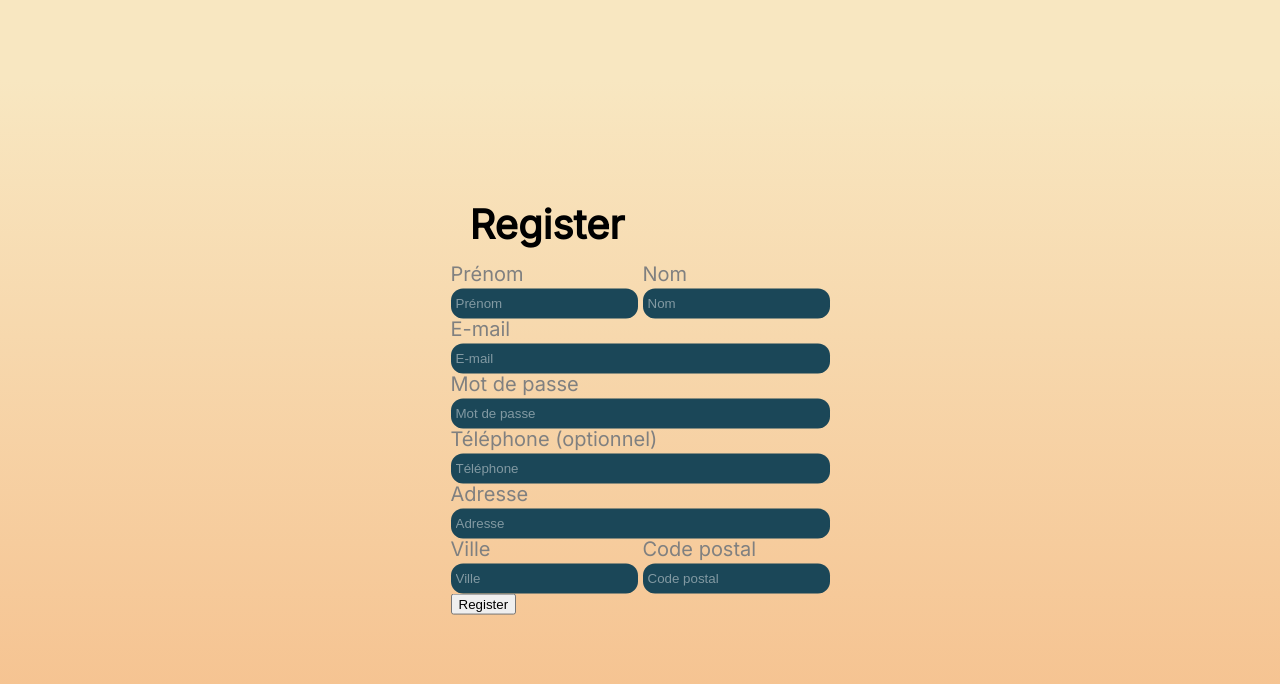
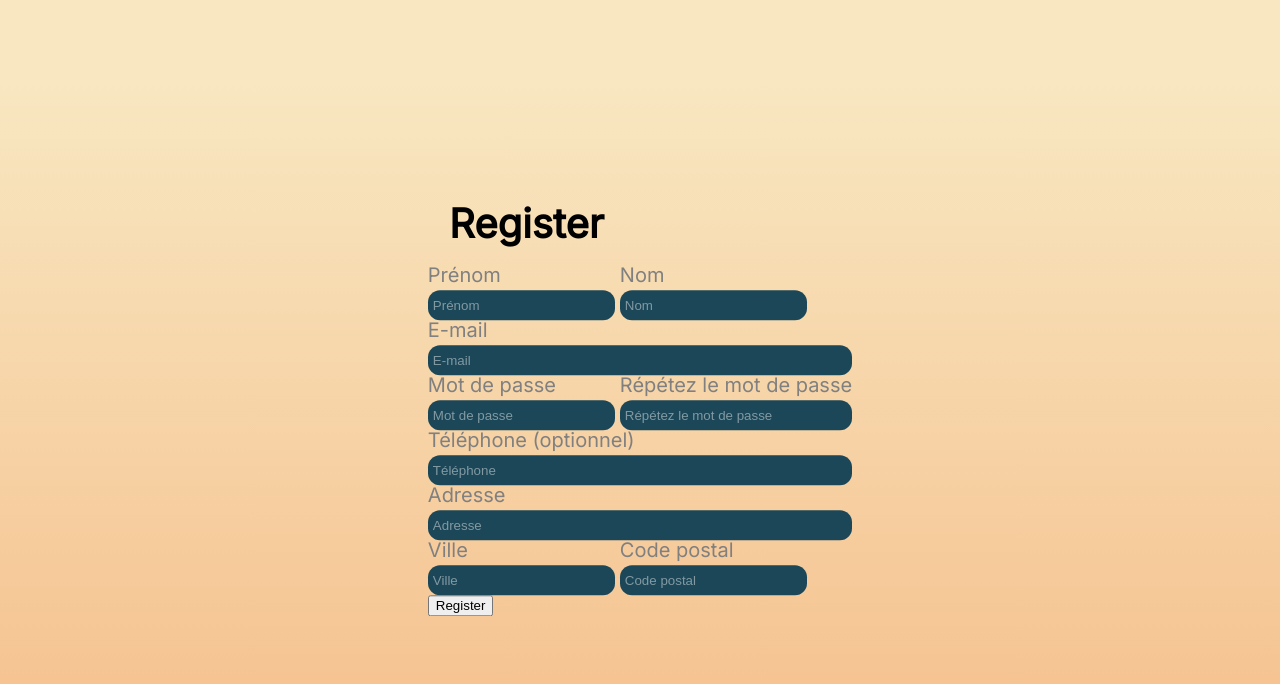
Before and after one commit to KoukiFactori/s3_vetelib, a Symfony app: template templates/security/register.html.twig in a window 1280 px wide. Shown: the top 684 px of the page. Run offline with Twig, Linux system fonts and the light colour scheme; the template is opened without the code that fills it, so the values that code supplies are empty; form fields are guessed from the names that the template uses; some libraries are stand-ins or nearby versions.

Commit message:
Ajout background dynamique + inline password field

```diff
--- a/templates/security/register.html.twig
+++ b/templates/security/register.html.twig
@@ -6,6 +6,14 @@
 
 {% block stylesheets %}
 	<link rel="stylesheet" href={{ asset('css/login.css') }}>
+
+	{% if app.request.query.has("veterinaire") %}
+		<style>
+			body {
+				background-image: url("/images/background_veterinaire.png");
+			}
+		</style>
+	{% endif %}
 {% endblock %}
 
 {% block body %}
@@ -30,9 +38,16 @@
 			{{ form_widget(registrationForm.email, { attr: { placeholder: "E-mail" }}) }}
 		</div>
 
-		<div class="field">
-			{{ form_label(registrationForm.plainPassword, "Mot de passe") }}
-			{{ form_widget(registrationForm.plainPassword, { attr: { placeholder: "Mot de passe" }}) }}
+		<div class="inline_row">
+			<div class="field">
+				{{ form_label(registrationForm.plainPassword.first, "Mot de passe") }}
+				{{ form_widget(registrationForm.plainPassword.first, { attr: { placeholder: "Mot de passe" }}) }}
+			</div>
+
+			<div class="field">
+				{{ form_label(registrationForm.plainPassword.second, "Répétez le mot de passe") }}
+				{{ form_widget(registrationForm.plainPassword.second, { attr: { placeholder: "Répétez le mot de passe" }}) }}
+			</div>
 		</div>
 
 		<div class="field">
```
